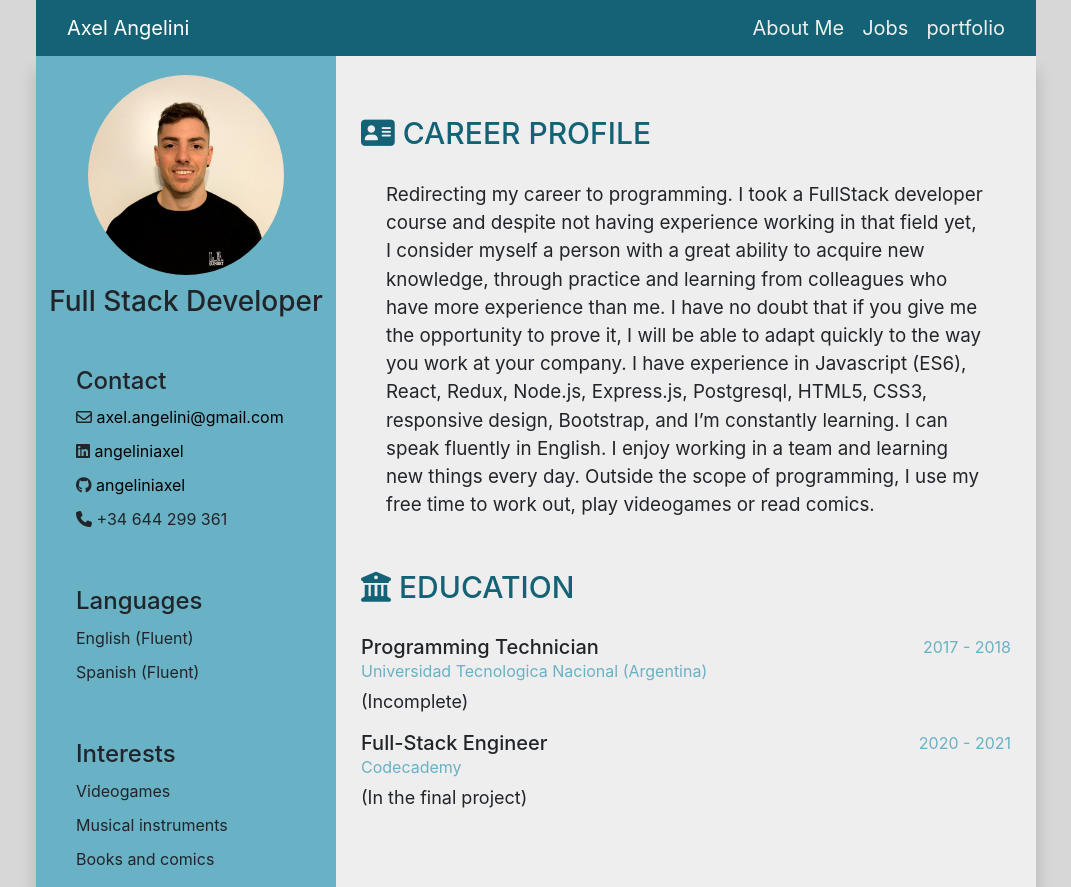
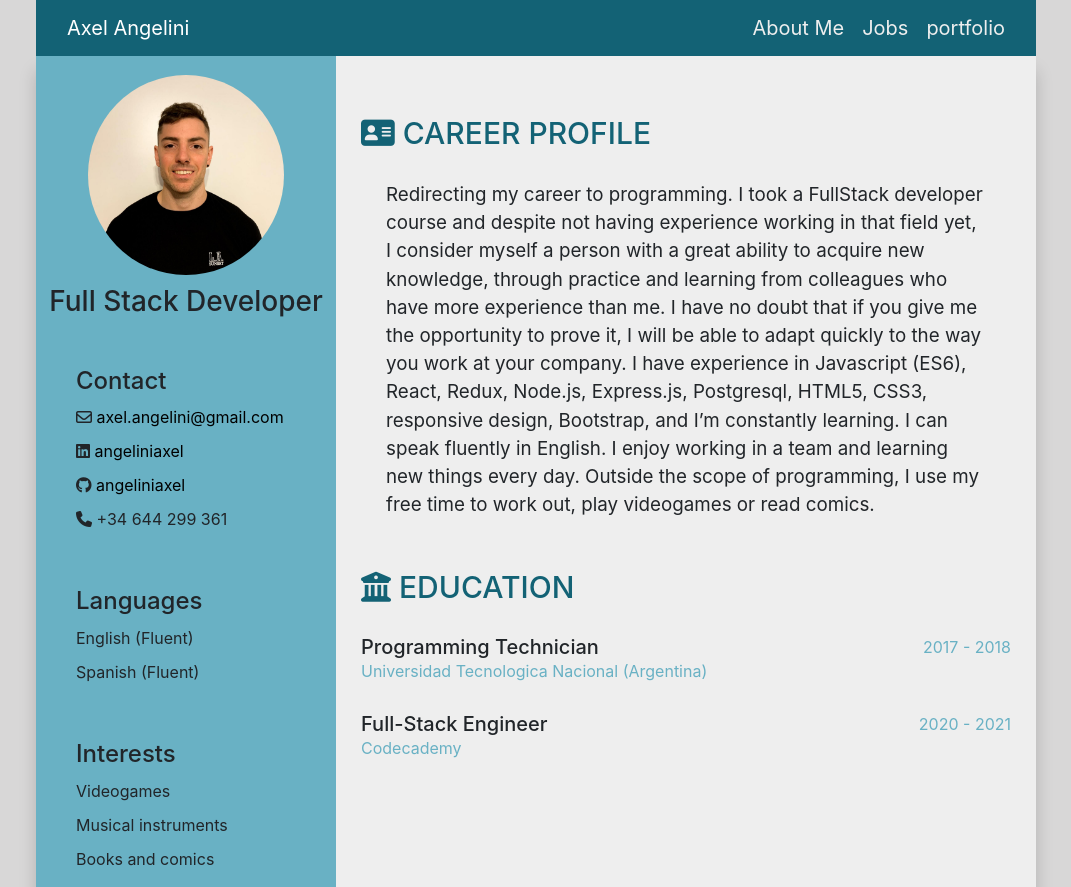
Before and after one commit to AngeliniAxel/cv, a React (Create React App) app: page / in a window 1280 px wide. Shown: the whole page, without its empty margins (104-1175 px from the left). Built offline with nearby package versions, Linux system fonts and the light colour scheme.

Commit message:
Changing studies

```diff
--- a/src/components/About.js
+++ b/src/components/About.js
@@ -30,10 +30,10 @@ const About = () => {
         <div className='job-place'>
           Universidad Tecnologica Nacional (Argentina)
         </div>
+        <br />
       </div>
 
       <div className='job-detail'>
-        <p>(Incomplete)</p>
       </div>
       <div className='meta'>
         <div className='upper-row'>
@@ -54,7 +54,6 @@ const About = () => {
       </div>
 
       <div className='job-detail'>
-        <p>(In the final project)</p>
       </div>
     </div>
   );
```
